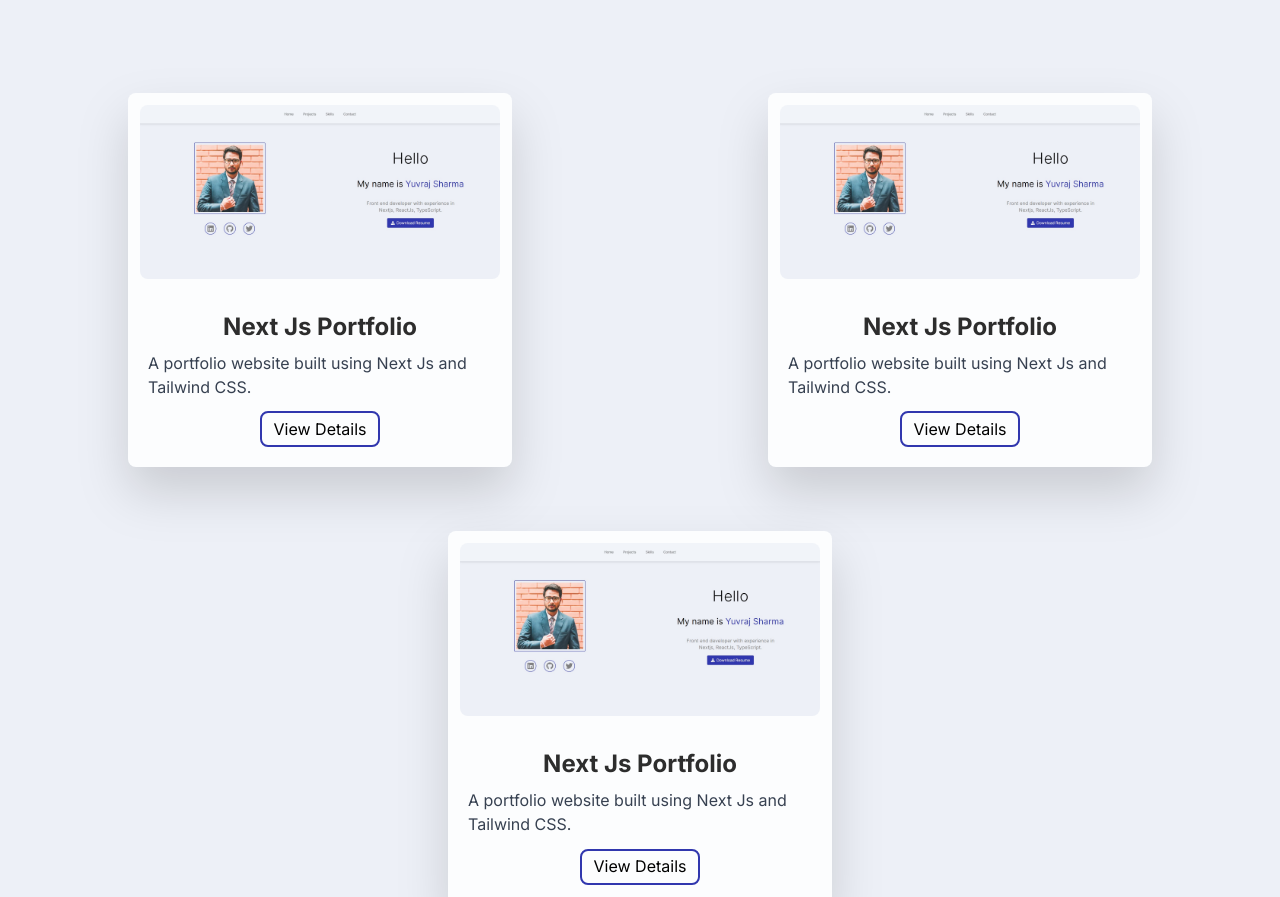
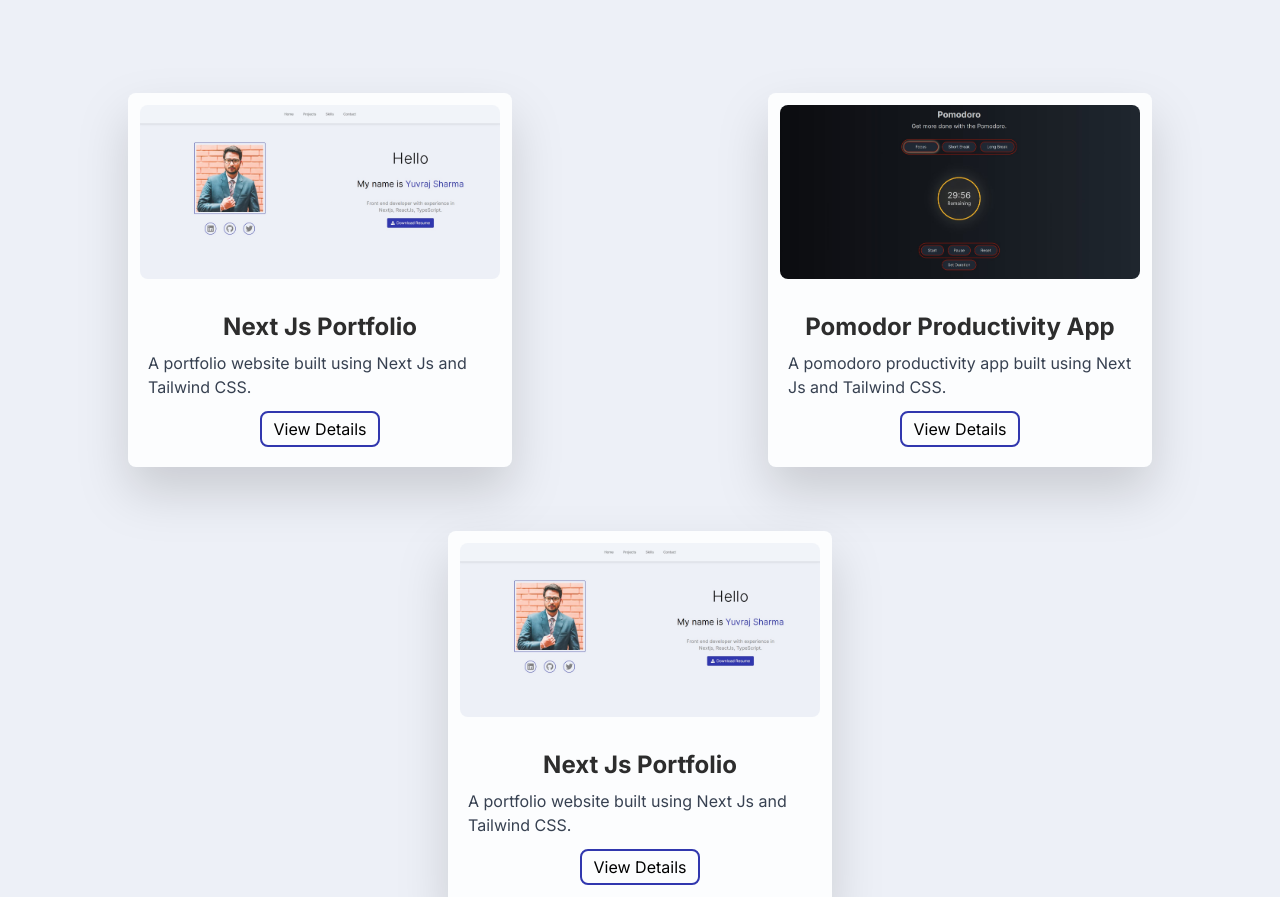
Before and after one commit to yuvrajsharma97/nextJSPortfolio, a Next.js app: page / in a window 1280 px wide. Shown: the part 879-1776 px from the top of the page. Built offline with nearby package versions, Linux system fonts and the light colour scheme.

Commit message:
pomodoro project update

```diff
--- a/components/contentPages/project.jsx
+++ b/components/contentPages/project.jsx
@@ -57,11 +57,12 @@ const Project = () => {
       link: "https://github.com/imyuvi1234/nextJSPortfolio",
     },
     {
-      image: "/assets/portflioImage.jpg",
-      title: "Next Js Portfolio",
-      description: "A portfolio website built using Next Js and Tailwind CSS.",
-      titleLink: "https://yuvrajsharmanextjsportfolio.vercel.app",
-      link: "https://github.com/imyuvi1234/nextJSPortfolio",
+      image: "/assets/pomodoroImage.jpg",
+      title: "Pomodor Productivity App",
+      description:
+        "A pomodoro productivity app built using Next Js and Tailwind CSS.",
+      titleLink: "https://pomodoro-next-js-chi.vercel.app/",
+      link: "https://github.com/imyuvi1234/pomodoro-NextJS",
     },
     {
       image: "/assets/portflioImage.jpg",
```
Also changed, not shown: public/assets/pomodoroImage.jpg (added).
